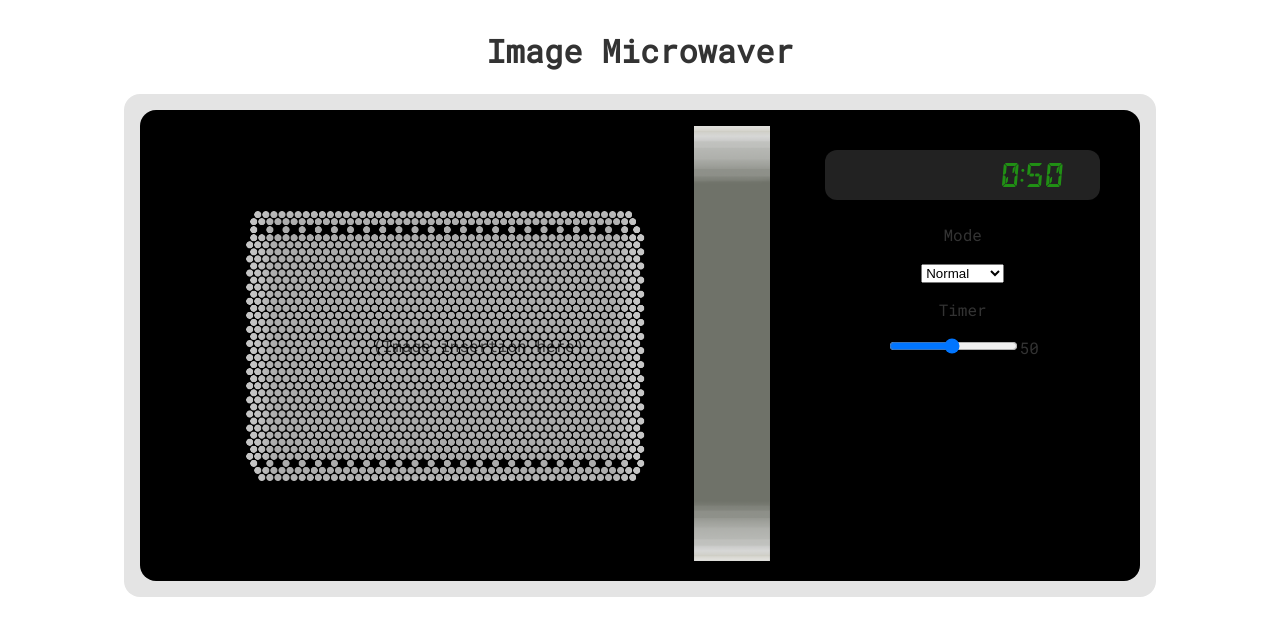
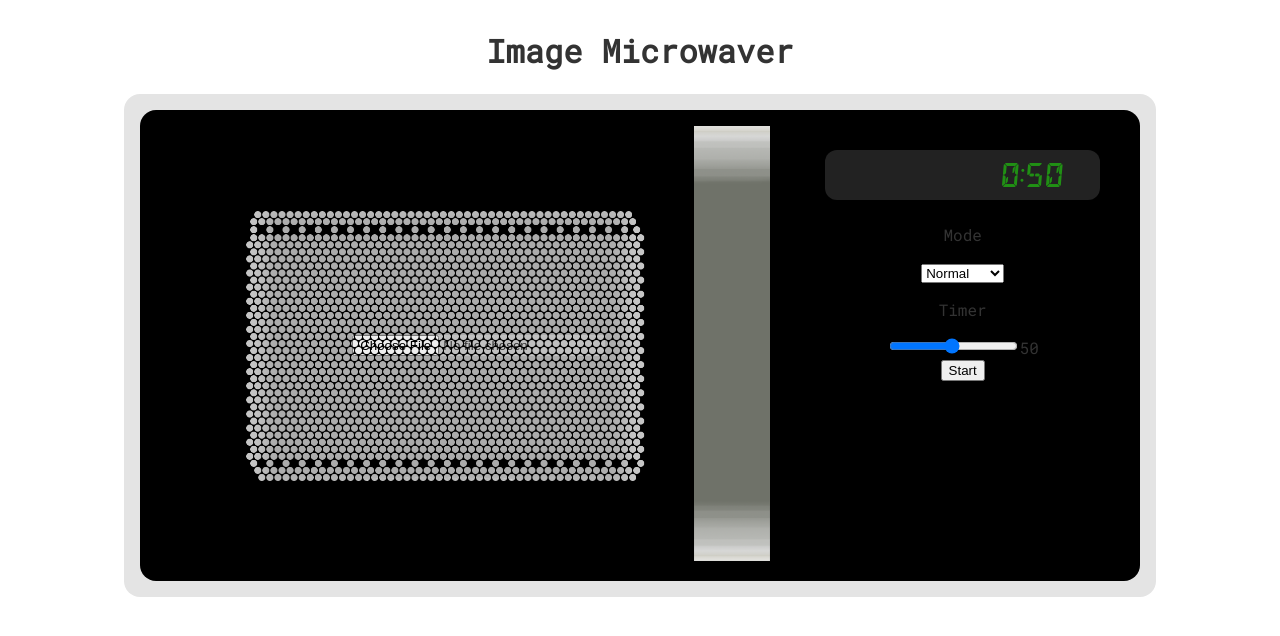
Before and after one commit to khakomaki/image_microwaver, a React (Vite) app: page / in a window 1280 px wide. Shown: the top 636 px of the page. Built offline with nearby package versions, Linux system fonts and the light colour scheme.

Commit message:
added image upload

```diff
--- a/src/App.css
+++ b/src/App.css
@@ -97,6 +97,24 @@ https://github.com/keshikan/DSEG
   z-index: 3;
 }
 
+.image-upload {
+  display: flex;
+  flex-direction: column;
+  background-color: rgba(255, 255, 255, 0.25);
+}
+
+#user-image {
+  max-width: 100%;
+  max-height: 300px;
+  object-fit: contain;
+}
+
+@media (max-width: 1000px) {
+  #user-image {
+    max-height: 25vw;
+  }
+}
+
 @media (max-width: 768px) {
   #root {
     font-size: small;
--- a/src/components/Microwave/Door.jsx
+++ b/src/components/Microwave/Door.jsx
@@ -1,14 +1,15 @@
 import doorOpenImage from "../../images/microwave_door_open.png"
 import doorClosedImage from "../../images/microwave_door_closed.png";
 
-const Door = ({ isOpen, onOffToggle }) => {
+const Door = ({ isOpen, onOffToggle, insideElements }) => {
+
     // door with on/off toggle, shows door when closed
     return (
         <>
             <div className="door" onClick={onOffToggle}>
                 <img src={doorOpenImage} className="background-elements" id="open-door"/>
                 <div className="sandwich-elements">
-                    <p>(Image insertion here)</p>
+                    {insideElements}
                 </div>
                 {!isOpen && (
                     <img src={doorClosedImage} className="foreground-elements" id="closed-door"/>
@@ -16,6 +17,6 @@ const Door = ({ isOpen, onOffToggle }) => {
             </div>
         </>
     )
-}
+};
 
 export default Door;
--- /dev/null
+++ b/src/components/Microwave/ImageUpload.jsx
@@ -0,0 +1,27 @@
+import { useState } from "react";
+
+const ImageUpload = ({ onImageUpload }) => {
+    const [image, setImage] = useState(null);
+
+    // changes currently selected image
+    const handleChangeImage = (event) => {
+        const selectedImage = event.target.files[0];
+        setImage(selectedImage);
+        onImageUpload(selectedImage);
+    }
+
+    return (
+        <div className="image-upload" onClick={(e) => e.stopPropagation()}>
+            {image && (
+                <img
+                    src={URL.createObjectURL(image)}
+                    alt="Uploaded image"
+                    id="user-image"
+                />
+            )}
+            <input type='file' onChange={handleChangeImage} accept="image/*"/>
+        </div>
+    );
+};
+
+export default ImageUpload;
--- a/src/components/Microwave/Microwave.jsx
+++ b/src/components/Microwave/Microwave.jsx
@@ -1,13 +1,15 @@
-import { useState } from "react";
+import { useEffect, useState } from "react";
 import modeOptions from "./modeOptions";
 import Display from "./Display";
 import Timer from "./Timer";
 import Mode from "./Mode";
 import Door from "./Door";
+import ImageUpload from "./ImageUpload";
 
 const Microwave = () => {
     const [selectedMode, setMode] = useState('Normal');
     const [isDoorOpen, setDoorOpen] = useState(false);
+    const [uploadedImage, setUploadedImage] = useState(null);
 
     // gets value range of the mode
     const getModeRange = (mode) => {
@@ -28,10 +30,12 @@ const Microwave = () => {
         return String(sign) + String(minutes) + ':' + (seconds < 10 ? '0' : '') + String(seconds);
     }
 
+    // calculates average integer of given range
     const rangeAverageInt = (range) => {
         return Math.floor((range.minValue + range.maxValue) / 2);
     }
 
+    // initializes timer & display states
     const [timerValue, setTimerValue] = useState(() => {
         const range = getModeRange(selectedMode);
         return rangeAverageInt(range);
@@ -64,11 +68,27 @@ const Microwave = () => {
         setText(text);
     };
 
+    // sends image to be processed
+    // TODO
+    const handleProcessImage = () => {
+        if (uploadedImage) {
+            console.log("Sending image: ", uploadedImage);
+        } else {
+            console.log("No image");
+        }
+    };
+
     // fully functioning microwave
     return (
         <div className="microwave-frame">
             <div className="microwave">
-                <Door isOpen={isDoorOpen} onOffToggle={handleDoorOpen}></Door>
+                <Door
+                    isOpen={isDoorOpen}
+                    onOffToggle={handleDoorOpen}
+                    insideElements={
+                        <ImageUpload onImageUpload={setUploadedImage}></ImageUpload>
+                    }
+                ></Door>
                 <div className="control-panel">
                     <Display
                         text={displayText}
@@ -83,6 +103,7 @@ const Microwave = () => {
                         timerValue={timerValue}
                         onTimerChange={handleTimerChange}
                     ></Timer>
+                    <button className="start-button" onClick={handleProcessImage}>Start</button>
                 </div>
             </div>
         </div>
```
